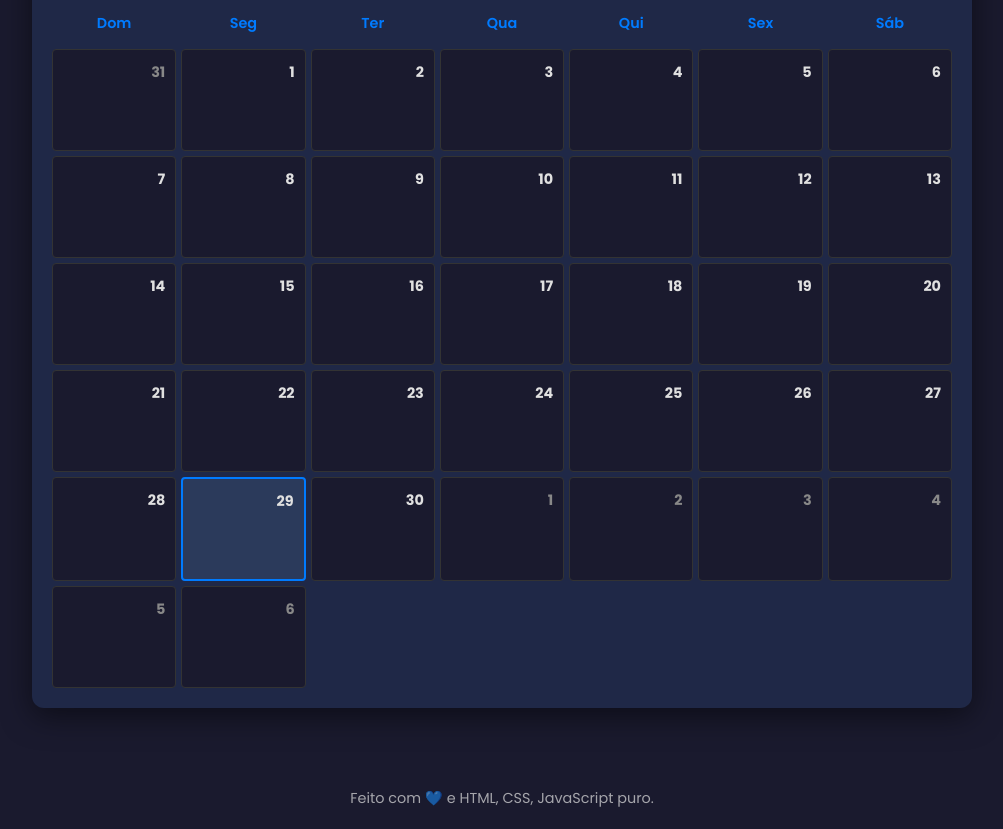
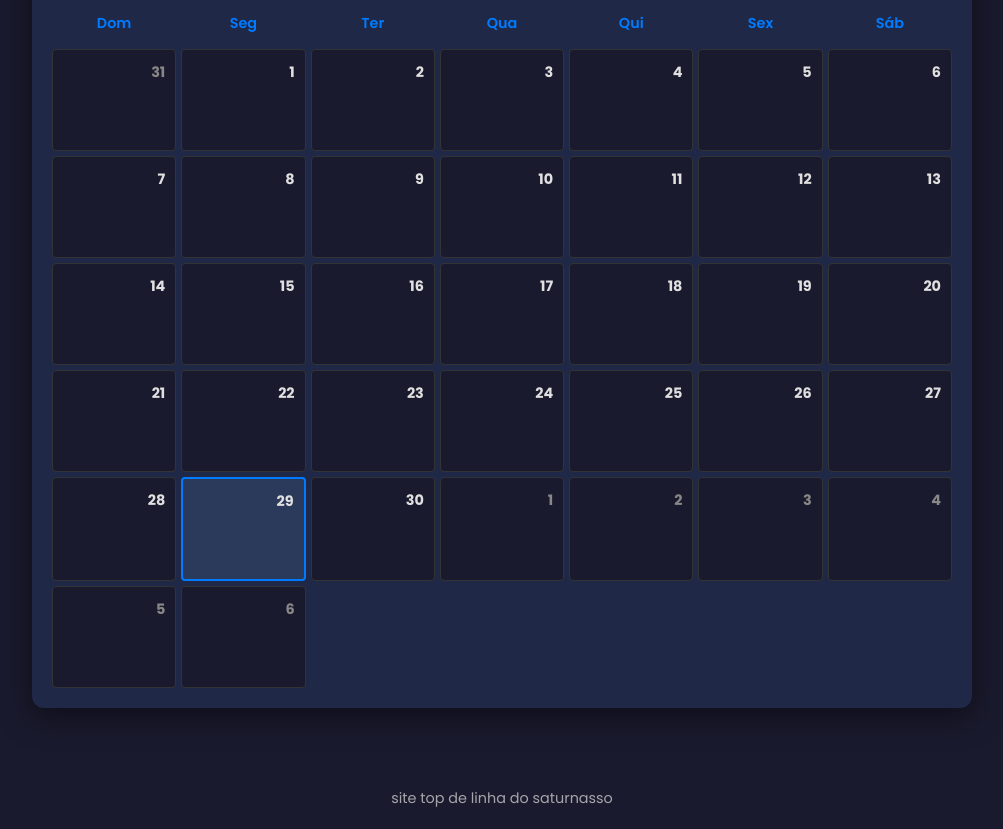
Before and after one commit to saturnfoof/Planner, a plain HTML site: page index.html in a window 1280 px wide. Shown: the part 327-1156 px from the top of the page, without its empty margins (138-1141 px from the left). Drawn offline with Linux system fonts and the light colour scheme.

Commit message:
Update index.html

```diff
--- a/index.html
+++ b/index.html
@@ -534,7 +534,7 @@
     </div>
 
     <footer>
-        Feito com 💙 e HTML, CSS, JavaScript puro.
+        site top de linha do saturnasso
     </footer>
 
     <script>
@@ -1007,4 +1007,5 @@
         renderCalendar();
     </script>
 </body>
+
 </html>
```
